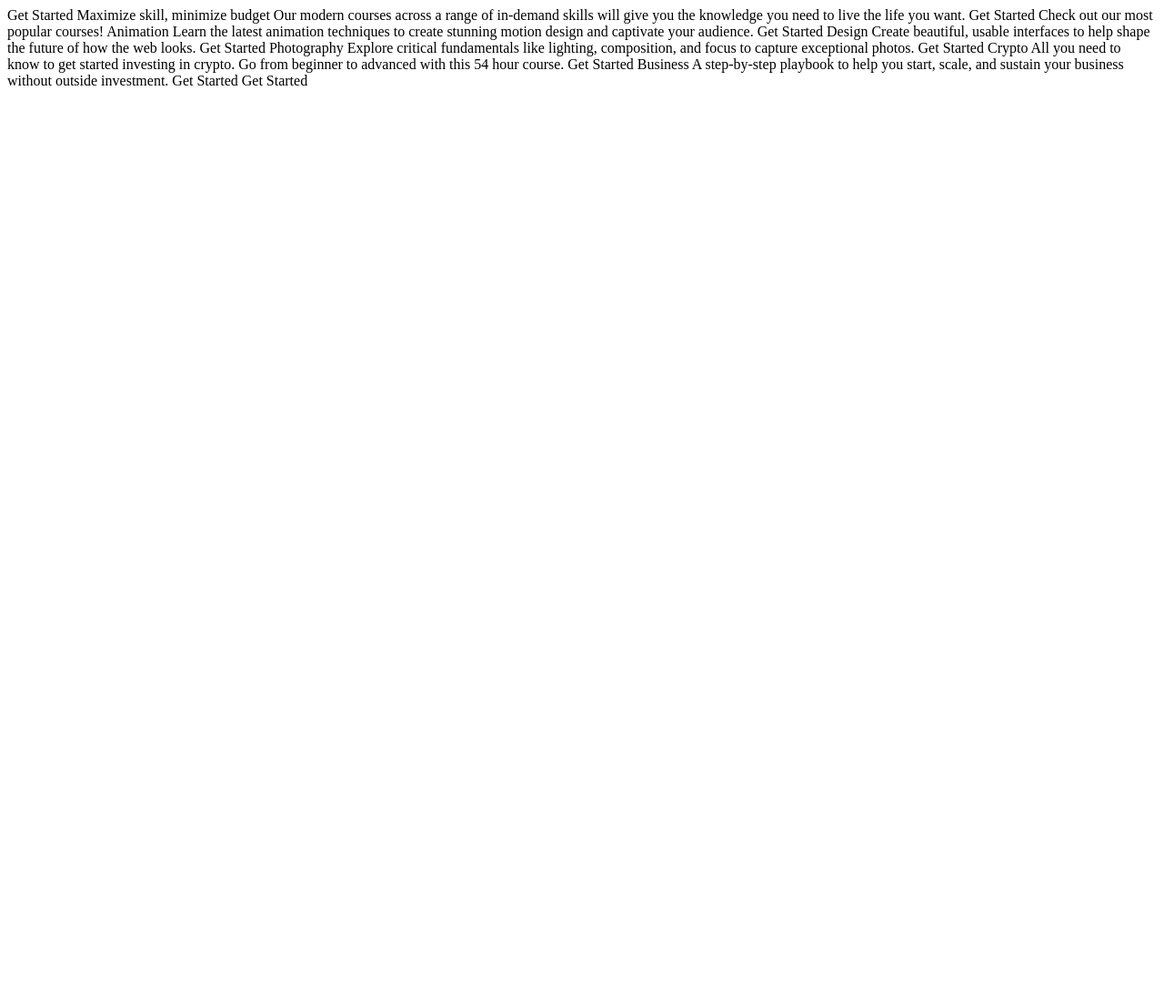
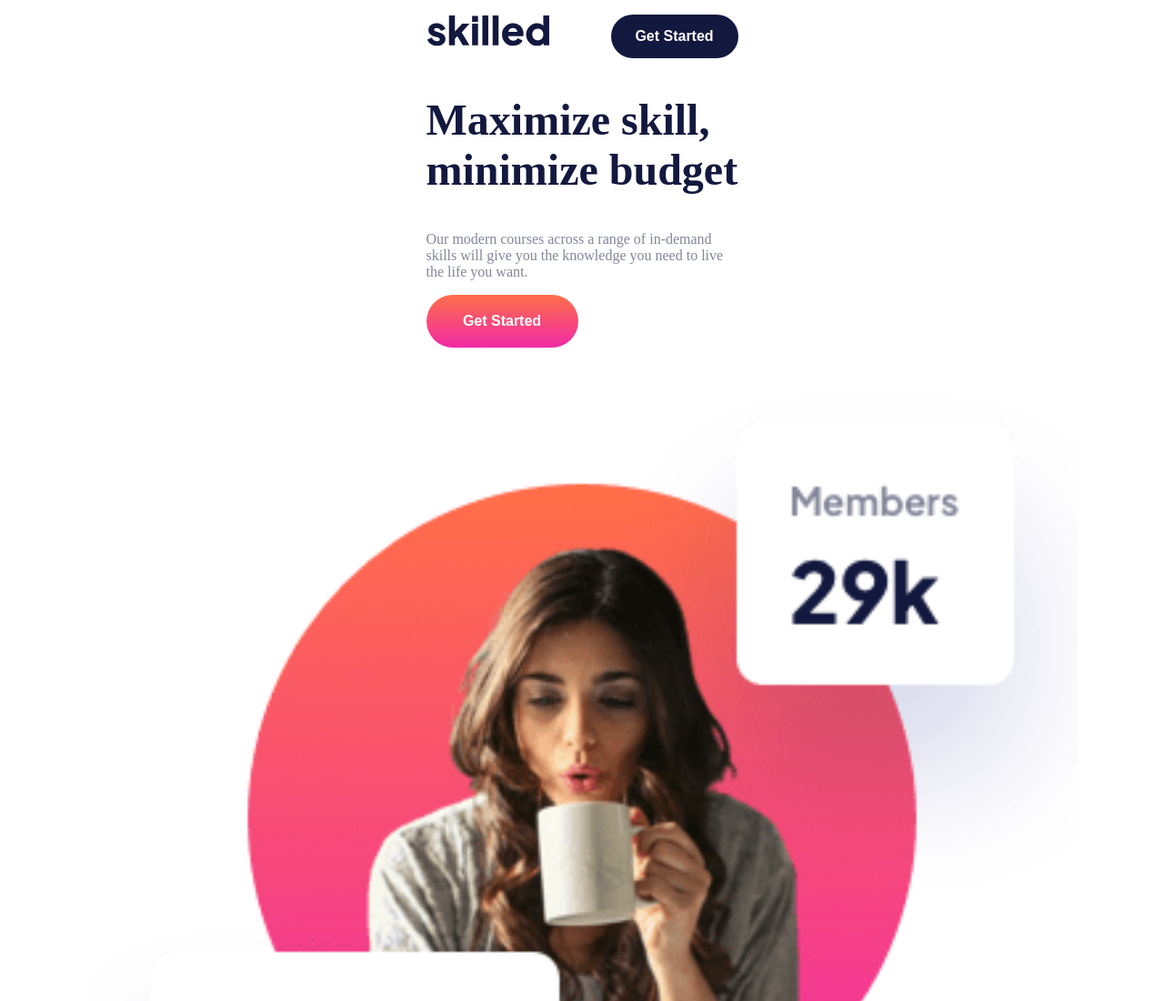
Before and after one commit to gustavoc1995/skilled-landing-page, a plain HTML site: page starter-code/index.html in a window 1280 px wide. Shown: the top 1100 px of the page at 91% size. Before the commit the page ends 800 px from the top, so only its background shows below. Drawn offline with Linux system fonts and the light colour scheme.

Commit message:
hero section styled

```diff
--- a/starter-code/index.html
+++ b/starter-code/index.html
@@ -1,23 +1,45 @@
 <!DOCTYPE html>
 <html lang="en">
+
 <head>
   <meta charset="UTF-8">
   <meta name="viewport" content="width=device-width, initial-scale=1.0">
-
+  <link rel="stylesheet" href="./style.css">
   <link rel="icon" type="image/png" sizes="32x32" href="./assets/favicon-32x32.png">
-
+  <link rel="preconnect" href="https://fonts.googleapis.com">
+  <link rel="preconnect" href="https://fonts.gstatic.com" crossorigin>
+  <link href="https://fonts.googleapis.com/css2?family=Plus+Jakarta+Sans:wght@300;500;700&display=swap"
+    rel="stylesheet">
   <title>Frontend Mentor | Skilled e-learning landing page</title>
 </head>
+
 <body>
 
-  Get Started
+  <section id="header">
+    <nav class="nav-bar">
+      <img src="./assets/logo-dark.svg" alt="skilled logo">
+      <button>Get Started</button>
+    </nav>
+    <div class="header-title">
+      <div class="title">
+        <h1>Maximize skill, minimize budget</h1>
+      </div>
+      <div class="courses-introduction">
+        <p> Our modern courses across a range of in-demand skills will give you the
+          knowledge you need to live the life you want.</p>
+      </div>
+      <button>Get Started</button>
+    </div>
 
-  Maximize skill, minimize budget
+    <div class="main-image">
+      <img src="./assets/image-hero-mobile.png" alt="courses and member image">
+    </div>
+  </section>
 
-  Our modern courses across a range of in-demand skills will give you the
-  knowledge you need to live the life you want.
+  <section id="">
 
-  Get Started
+  </section>
+
 
   Check out our most popular courses!
 
@@ -49,4 +71,5 @@
   Get Started
 
 </body>
+
 </html>
--- /dev/null
+++ b/starter-code/style.css
@@ -0,0 +1,63 @@
+:root {
+    --dark-blue: #13183F;
+}
+
+.body {
+    font-family: 'Plus Jakarta Sans', sans-serif;
+}
+
+
+.nav-bar {
+    width: 343px;
+    height: 48px;
+    margin: 16px auto;
+    display: flex;
+    justify-content: space-between;
+}
+
+.nav-bar img {
+    height: 35px;
+}
+
+.nav-bar button {
+    width: 140px;
+    height: 48px;
+    font-size: 16px;
+    font-weight: bold;
+    background: var(--dark-blue);
+    color: white;
+    border-radius: 30px;
+    border: 0px;
+}
+
+.header-title {
+    width: 343px;
+    margin: 22px auto;
+}
+
+.header-title .title {
+    font-size: 32px;
+    color: var(--dark-blue);
+}
+
+.header-title .courses-introduction {
+    font-size: 16px;
+    font-weight: 500;
+    color: #83869a;
+
+}
+
+.header-title button {
+    border: 0;
+    width: 167px;
+    height: 58px;
+    font-size: 16px;
+    font-weight: bold;
+    border-radius: 30px;
+    color: white;
+    background: linear-gradient(0deg, rgba(240, 42, 166, 1) 0%, rgba(255, 111, 72, 1) 100%);
+}
+
+.main-image img {
+    width: 100%;
+}
```
